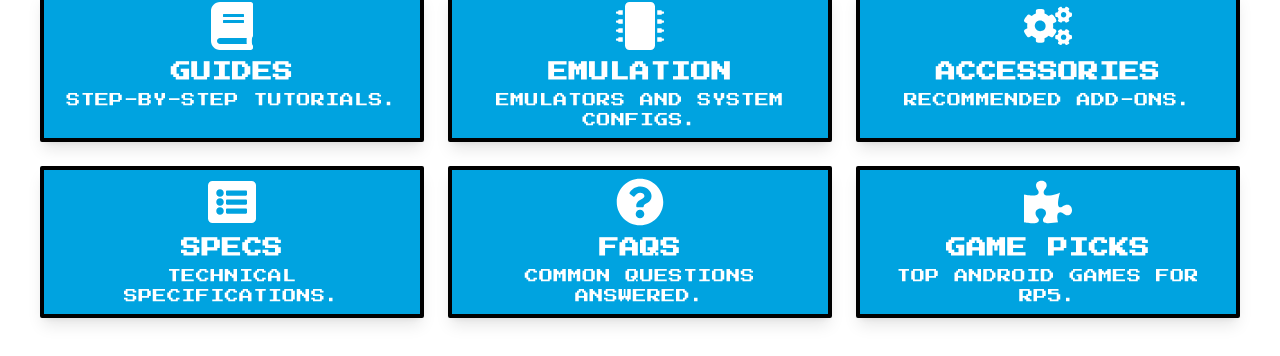
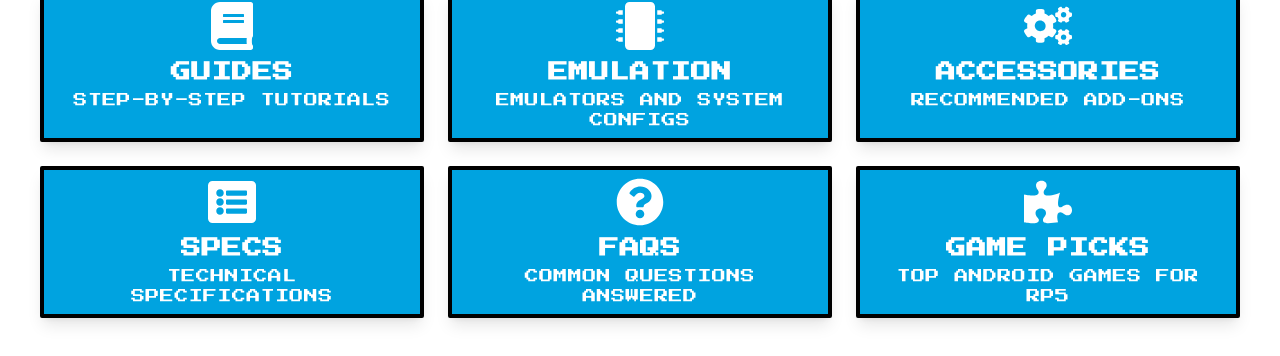
Before and after one commit to LinuxDroidMaster/retroid-pocket5-hub, a Next.js app in the folder retroid-pocket5-hub/: page / in a window 1280 px wide. Shown: the part 791-1147 px from the top of the page. Built offline with nearby package versions, Linux system fonts and the light colour scheme.

Commit message:
updated SectionCards on homepage

```diff
--- a/retroid-pocket5-hub/src/app/page.js
+++ b/retroid-pocket5-hub/src/app/page.js
@@ -1,7 +1,53 @@
-import Head from 'next/head';
-import { FaBook, FaMicrochip, FaCogs, FaListAlt, FaQuestionCircle, FaPuzzlePiece } from 'react-icons/fa';
+import Head from "next/head";
+import Link from "next/link";
+import {
+  FaBook,
+  FaMicrochip,
+  FaCogs,
+  FaListAlt,
+  FaQuestionCircle,
+  FaPuzzlePiece,
+} from "react-icons/fa";
 
 export default function Home() {
+  const sectionCards = [
+    {
+      title: "Guides",
+      description: "Step-by-step tutorials",
+      url: "/guides",
+      icon: FaBook,
+    },
+    {
+      title: "Emulation",
+      description: "Emulators and system configs",
+      url: "/emulation",
+      icon: FaMicrochip,
+    },
+    {
+      title: "Accessories",
+      description: "Recommended add-ons",
+      url: "/accessories",
+      icon: FaCogs,
+    },
+    {
+      title: "Specs",
+      description: "Technical specifications",
+      url: "/specs",
+      icon: FaListAlt,
+    },
+    {
+      title: "FAQs",
+      description: "Common questions answered",
+      url: "/faqs",
+      icon: FaQuestionCircle,
+    },
+    {
+      title: "Game Picks",
+      description: "Top Android games for RP5",
+      url: "/game-picks",
+      icon: FaPuzzlePiece,
+    },
+  ];
   return (
     <>
       <Head>
@@ -14,12 +60,18 @@ export default function Home() {
           name="keywords"
           content="Retroid Pocket 5, RP5, Retro Handheld, Tutorials, Videos, Firmware, Guides, Accessories, Specs, FAQs, Compatibility"
         />
-        <meta property="og:title" content="Retroid Pocket 5 Hub - Retro Handheld Tutorials & Videos" />
+        <meta
+          property="og:title"
+          content="Retroid Pocket 5 Hub - Retro Handheld Tutorials & Videos"
+        />
         <meta
           property="og:description"
           content="Your ultimate source for the best tutorials and videos on retro handhelds and the Retroid Pocket 5. Discover guides, firmwares, accessories, specs, FAQs and more."
         />
-        <meta property="og:url" content="https://retroid-pocket-5-hub.vercel.app/" />
+        <meta
+          property="og:url"
+          content="https://retroid-pocket-5-hub.vercel.app/"
+        />
         <meta property="og:type" content="website" />
         <meta property="og:image" content="/images/retroid-pocket-5.png" />
         <link rel="canonical" href="https://retroid-pocket-5-hub.vercel.app/" />
@@ -62,57 +114,29 @@ export default function Home() {
           </div>
         </div>
 
-
         {/* Tarjetas interactivas para explorar las secciones */}
         <div className="w-full">
           <h2 className="text-2xl font-bold text-retroBlue dark:text-retroPurple text-center mb-4">
             Explore the Sections
           </h2>
           <div className="grid grid-cols-1 md:grid-cols-3 gap-6">
-            <SectionCard
-              title="Guides"
-              description="Step-by-step tutorials."
-              link="/guides"
-              Icon={FaBook}
-            />
-            <SectionCard
-              title="Emulation"
-              description="Emulators and system configs."
-              link="/emulation"
-              Icon={FaMicrochip}
-            />
-            <SectionCard
-              title="Accessories"
-              description="Recommended add-ons."
-              link="/accessories"
-              Icon={FaCogs}
-            />
-            <SectionCard
-              title="Specs"
-              description="Technical specifications."
-              link="/specs"
-              Icon={FaListAlt}
-            />
-            <SectionCard
-              title="FAQs"
-              description="Common questions answered."
-              link="/faqs"
-              Icon={FaQuestionCircle}
-            />
-            <SectionCard
-              title="Game Picks"
-              description="Top Android games for RP5."
-              link="/game-picks"
-              Icon={FaPuzzlePiece}
-            />
+            {sectionCards.map((c) => (
+              <SectionCard
+                key={c.url}
+                title={c.title}
+                description={c.description}
+                link={c.url}
+                Icon={c.icon}
+              />
+            ))}
           </div>
         </div>
-
 
         {/* Support Section */}
         <div className="flex flex-col items-center text-center space-y-4">
           <p className="text-xs text-gray-700 dark:text-gray-300">
-            Enjoying this project? Support me on YouTube, Ko‑fi, or by shopping on AliExpress at no extra cost!
+            Enjoying this project? Support me on YouTube, Ko‑fi, or by shopping
+            on AliExpress at no extra cost!
           </p>
           <div className="flex flex-col md:flex-row gap-3">
             <a
@@ -171,17 +195,14 @@ export default function Home() {
 
 function SectionCard({ title, description, link, Icon }) {
   return (
-    <a
+    <Link
       href={link}
-      target="_blank"
-      rel="noopener noreferrer"
+      target="_self"
       className="block border-4 border-black p-4 bg-retroBlue text-white text-center retro-button hover:scale-105 transition-transform duration-150"
     >
-      {Icon && (
-        <Icon size={48} className="mx-auto mb-2" />
-      )}
+      {Icon && <Icon size={48} className="mx-auto mb-2" />}
       <h3 className="text-xl font-bold mb-1 break-words">{title}</h3>
       <p className="text-sm">{description}</p>
-    </a>
+    </Link>
   );
 }
```
